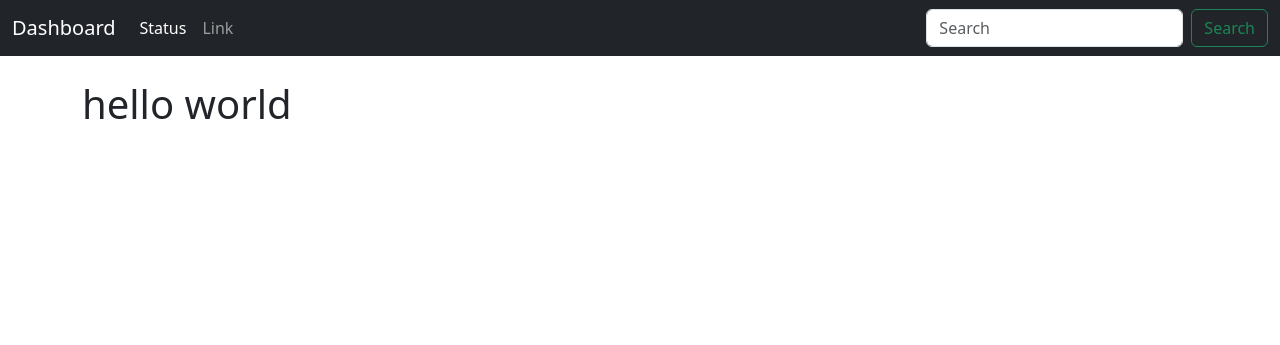
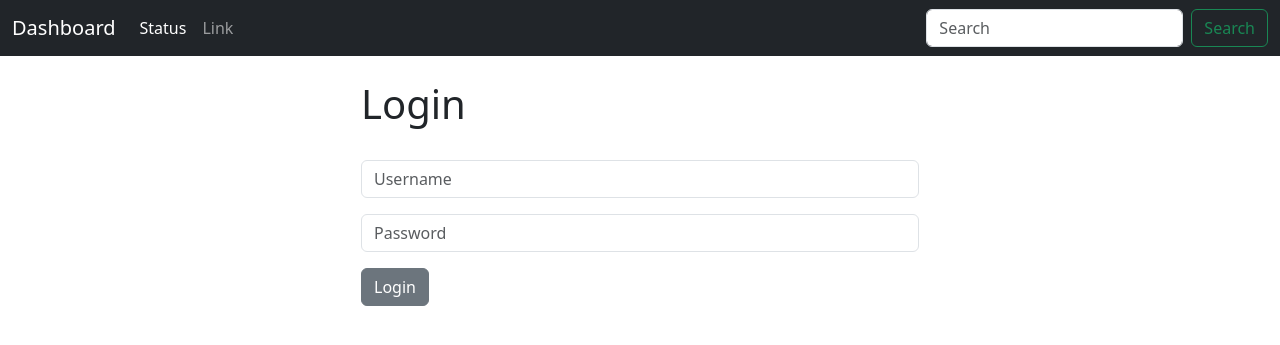
Before and after one commit to chanu4321/SIH-Dashboard, a Django app: page / in a window 1280 px wide. Shown: the top 345 px of the page. Run offline with Django 4.2, Linux system fonts and the light colour scheme.

Commit message:
login done

```diff
--- a/website/templates/base.html
+++ b/website/templates/base.html
@@ -10,6 +10,14 @@
     {% include 'navbar.html' %}
     <div class="container">
         <br/>
+        {% if messages %}
+          {% for message in messages%}
+          <div class="alert alert-warning alert-dismissible fade show" role="alert">
+            {{message}}
+            <button type="button" class="btn-close" data-bs-dismiss="alert" aria-label="Close"></button>
+          </div>
+          {% endfor %}
+        {% endif %}
         {%block content %}
         {% endblock %}
     </div>
--- a/website/templates/home.html
+++ b/website/templates/home.html
@@ -1,6 +1,27 @@
 {% extends 'base.html' %}
 
 {%block content%}
+
+<div class="col-md-6 offset-md-3">
+
+{% if user.is_authenticated %}
 <h1> hello world </h1>
+{% else %}
+<h1> Login </h1>
+<br/>
+<form method ="POST" action="{% url 'home' %}">
+    {% csrf_token %}
+    <form>
+        <div class="mb-3">
+          <input type="text" class="form-control" name="username" placeholder="Username" required>
+        </div>
+        <div class="mb-3">
+          <input type="password" class="form-control" name="password" placeholder="Password" required>
+        </div>
+        <button type="submit" class="btn btn-secondary">Login</button>
+      </form>
 
+</form>
+</div>
+{% endif %}
 {% endblock %}
--- a/website/urls.py
+++ b/website/urls.py
@@ -3,4 +3,6 @@ from . import views
 
 urlpatterns = [
     path('',views.home, name='home'),
+    #path('login/',views.login_user, name='login'),
+    #path('logout/',views.logout_user, name='logout'),
 ]
--- a/website/views.py
+++ b/website/views.py
@@ -1,5 +1,23 @@
-from django.shortcuts import render
+from django.shortcuts import render,redirect
+from django.contrib.auth import authenticate,login,logout
+from django.contrib import messages
 
 # Create your views here.
 def home(request):
+    if request.method == "POST":
+        username = request.POST['username']
+        password = request.POST['password']
+        # aunthenticate
+        user = authenticate(request, username=username, password=password)
+        if user is not None:
+            login(request,user)
+            messages.success(request,"Logged In Sucessfully")
+            return redirect('home')
+        else :
+            messages.success(request, "Error logging In")
+            return redirect('home')
     return render(request, 'home.html', {})
+
+
+def logout_user(request):
+    pass
```
